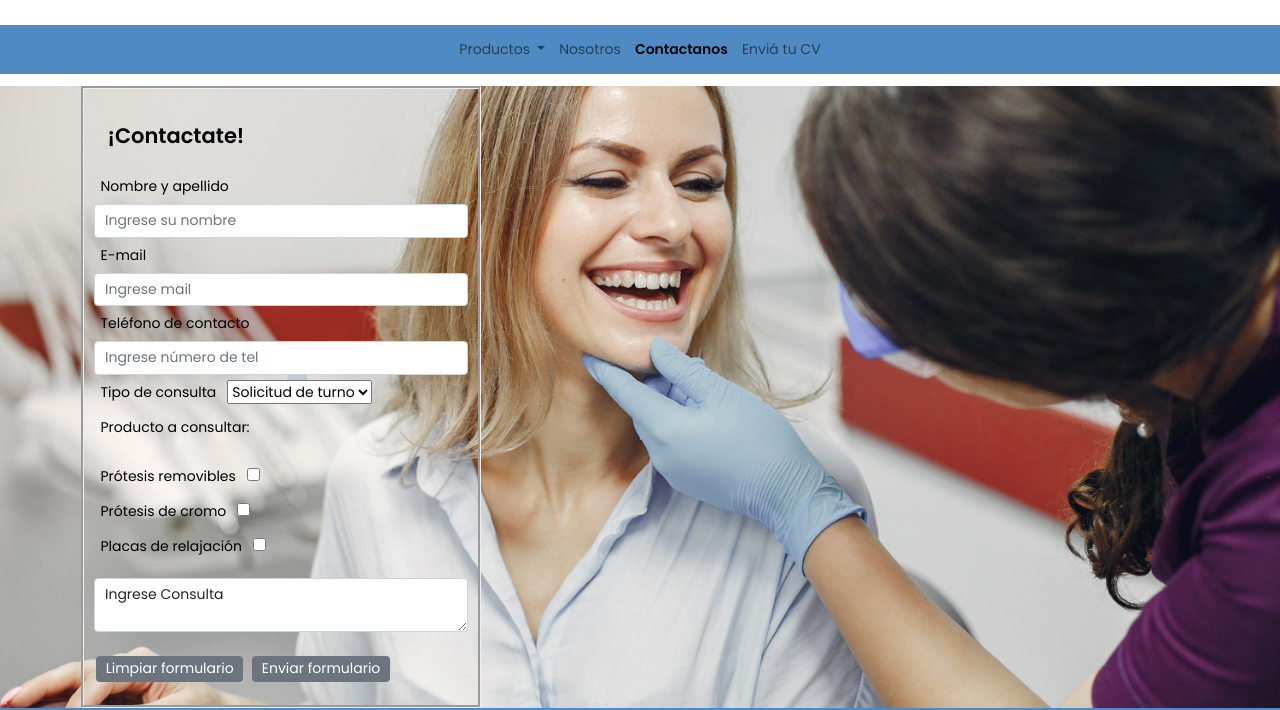
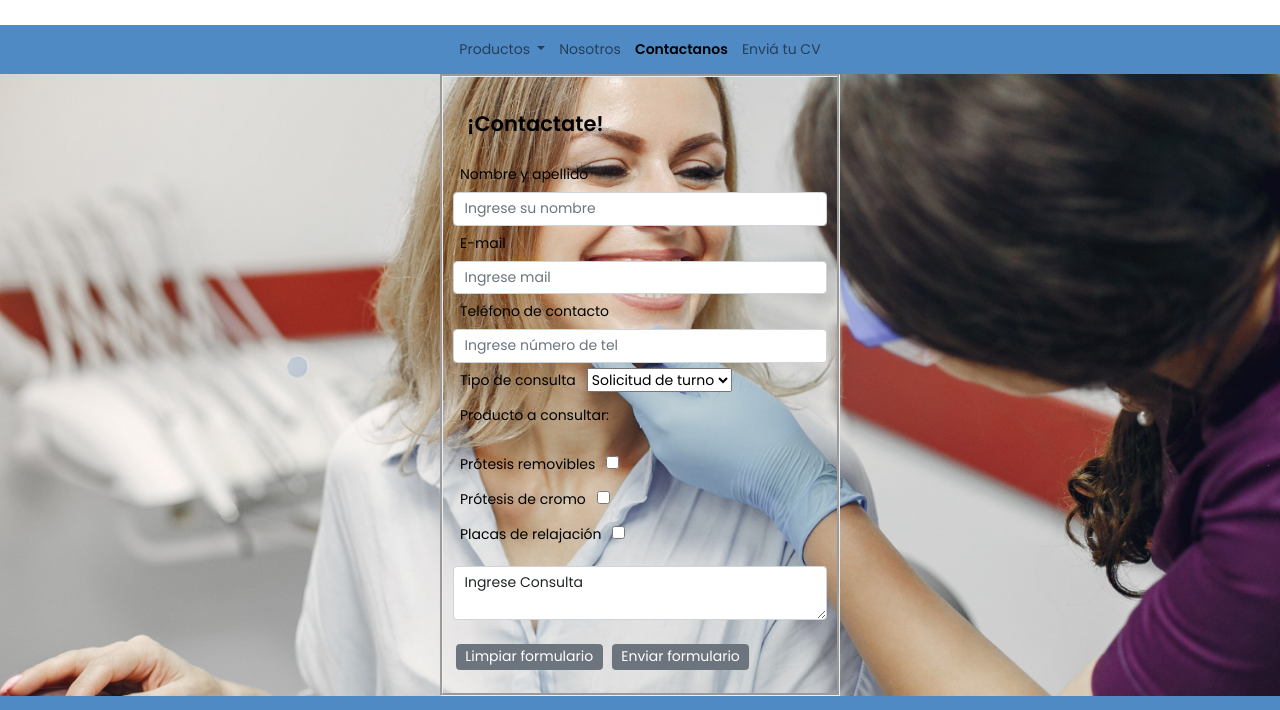
Before and after one commit to carscotti/LDS, a plain HTML site: page Pages/Contactanos.html in a window 1280 px wide. Shown: the part 111-821 px from the top of the page. Drawn offline with nearby package versions, Linux system fonts and the light colour scheme.

Commit message:
centrado de formulario de contactos

```diff
--- a/Pages/Contactanos.html
+++ b/Pages/Contactanos.html
@@ -51,7 +51,7 @@
     <!-- Fin de Menú para navegar por la web -->
     <!--Inicio de formulario que permite al usuario contactarse para solicitar turnos o hacer consultas -->
     <main id="contactanosPAGE">
-        <section class="container">
+        <section id="contactanos" class="container">
             <form  class="formulario" action="action1.php" method="GET" enctype="application/x-www-form-urlencoded">
                 <h2>¡Contactate!</h2>
                 <div class="form-group">
--- a/css/main.css
+++ b/css/main.css
@@ -134,12 +134,15 @@
     width: inherit; }
   /* Fin de formato de Sección principal de Home */
   /* Formulario de Contacto - Pagina Contactanos */
+  #contactanos.container, #contactanos.container-sm {
+    display: flex !important;
+    flex-basis: auto;
+    justify-content: center; }
   .formulario {
     display: flex;
-    width: 90%;
+    width: 100%;
     max-width: 400px;
     flex-direction: column;
-    margin-top: 12px;
     padding-top: 20px;
     padding-bottom: 20px;
     padding-right: 10px;
@@ -191,7 +194,9 @@
     margin: .2rem; }
   .w-100 {
     width: 250px !important;
-    background-color: white; }
+    background-color: white;
+    margin-left: .9rem;
+    margin-top: .9rem; }
   .card {
     border: none;
     background-color: #a0a0a0;
@@ -288,7 +293,8 @@
     max-width: 500px; }
   .w-100 {
     width: 100% !important;
-    background-color: white; }
+    background-color: white;
+    margin-bottom: .9rem; }
   h2.mb-1 {
     margin-top: 0;
     font-weight: 500;
--- a/scss/style.scss
+++ b/scss/style.scss
@@ -181,12 +181,17 @@
     /* Fin de formato de Sección principal de Home */
 
     /* Formulario de Contacto - Pagina Contactanos */
+    #contactanos.container,  #contactanos.container-sm {
+        display: flex !important;
+        flex-basis: auto;
+        justify-content: center;
+    }
+
     .formulario {
         display: flex;
-        width: 90%;
+        width: 100%;
         max-width: 400px;
         flex-direction: column;
-        margin-top: 12px;
         padding-top:20px;
         padding-bottom: 20px;
         padding-right: 10px;
@@ -252,17 +257,20 @@
         font-weight: bold;
     }
 
-// Formato de botones formulario adaptación de Boostrap
-.btn {
-    padding: .1rem .6rem;
-    margin: .2rem
-}
+    // Formato de botones formulario adaptación de Boostrap
+    .btn {
+        padding: .1rem .6rem;
+        margin: .2rem
+        }
 
     //Prueba nuevos productos
     .w-100 {
         width:250px!important;
         background-color: white;
+        margin-left: .9rem;
+        margin-top: .9rem;
     }
+
     .card {
         border: none;
         background-color: #a0a0a0;
@@ -407,6 +415,7 @@
     .w-100 {
         width: 100% !important;
         background-color: white;
+        margin-bottom: .9rem;
     }
     h2.mb-1 {
         margin-top:0;
```
